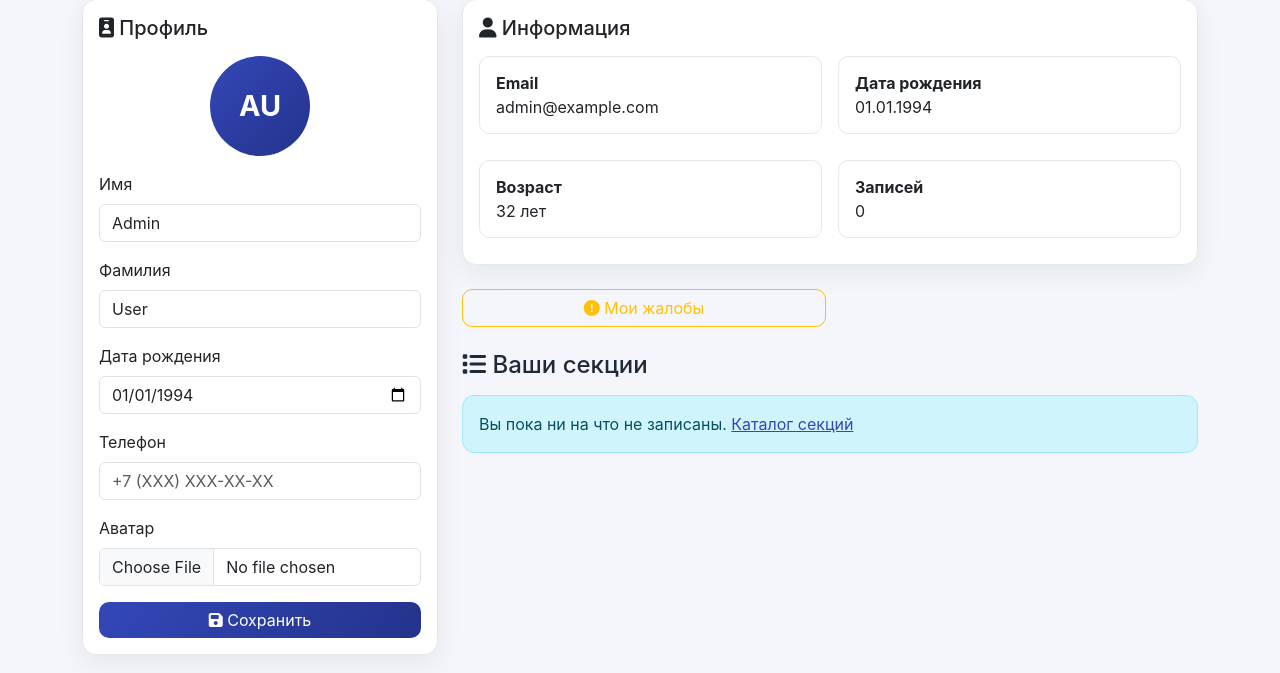
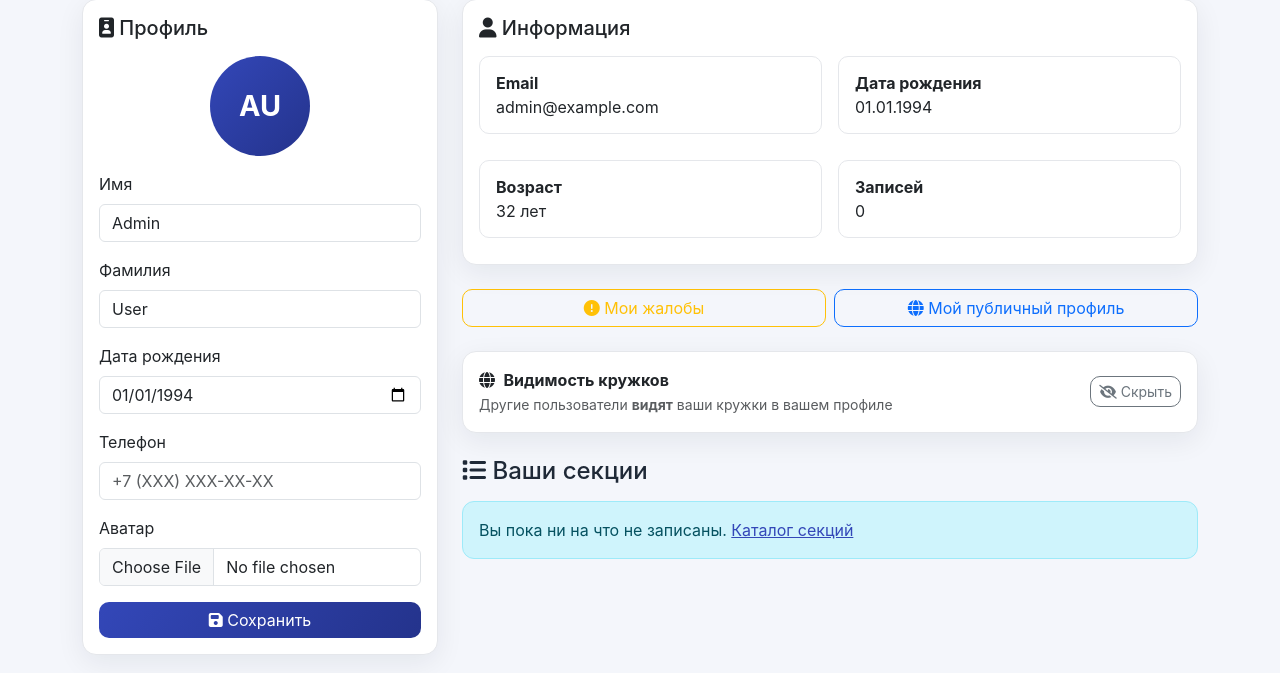
Before and after one commit to yesyes1396/vtkcircles, a Flask app: page /profile in a window 1280 px wide. Shown: the part 301-974 px from the top of the page. Run offline with Flask 3, Linux system fonts and the light colour scheme; a user stored in the database is signed in.

Commit message:
Implement user course visibility toggle and update public profile links in templates

```diff
--- a/app/app.py
+++ b/app/app.py
@@ -479,6 +479,39 @@ def profile():
 
     user = current_user
     return render_template('profile.html', user=user)
+
+# ==================== Переключение видимости кружков ====================
+@app.route('/profile/toggle-courses-visibility', methods=['POST'])
+@login_required
+def toggle_courses_visibility():
+    """Переключить видимость кружков в публичном профиле"""
+    current_user.hide_courses = not current_user.hide_courses
+    db.session.commit()
+    if current_user.hide_courses:
+        flash('Ваши записи на кружки теперь скрыты от других.', 'info')
+    else:
+        flash('Ваши записи на кружки теперь видны в вашем публичном профиле.', 'success')
+    return redirect(url_for('profile'))
+
+# ==================== Публичный профиль пользователя ====================
+@app.route('/user/<int:user_id>')
+def user_public_profile(user_id):
+    """Публичный профиль пользователя (доступен всем)"""
+    user = User.query.get_or_404(user_id)
+
+    # Определить, может ли зритель видеть кружки
+    show_courses = False
+    if current_user.is_authenticated and current_user.is_admin:
+        show_courses = True  # Админ видит всё
+    elif current_user.is_authenticated and current_user.id == user.id:
+        show_courses = True  # Свой профиль
+    elif not user.hide_courses:
+        show_courses = True  # Пользователь разрешил показ
+
+    courses = list(user.courses) if show_courses else []
+    reviews = Review.query.filter_by(user_id=user.id).order_by(Review.created_at.desc()).all() if show_courses else []
+
+    return render_template('user_profile.html', user=user, courses=courses, reviews=reviews, show_courses=show_courses)
 
 # ==================== Регистрация ====================
 @app.route('/register', methods=['GET', 'POST'])
--- a/app/models.py
+++ b/app/models.py
@@ -30,6 +30,7 @@ class User(UserMixin, db.Model):
     is_verified = db.Column(db.Boolean, default=False)  # Верификация email
     is_approved = db.Column(db.Boolean, default=False)  # Для администраторов кружков требуется одобрение
     is_blocked = db.Column(db.Boolean, default=False)  # Блокировка пользователя
+    hide_courses = db.Column(db.Boolean, default=False)  # Скрыть записи от публичного профиля
     verification_token = db.Column(db.String(255))  # Токен верификации email
     created_at = db.Column(db.DateTime, default=datetime.utcnow)
 
--- a/app/static/style.css
+++ b/app/static/style.css
@@ -67,10 +67,14 @@ a:hover{color:var(--vtk-primary-d);}
 .btn-icon-toggle:hover{background:rgba(255,255,255,.25);color:#fff;}
 
 /* ---------- Dropdown menu ---------- */
-.dropdown-menu-dark{background:var(--vtk-nav-bg);border:1px solid rgba(255,255,255,.1);}
+.dropdown-menu-dark{background:var(--vtk-nav-bg);border:1px solid rgba(255,255,255,.1);z-index:1060;}
 .dropdown-item{color:rgba(255,255,255,.88)!important;transition:.15s;}
 .dropdown-item:hover,.dropdown-item.active{background:rgba(255,255,255,.15)!important;color:#fff!important;}
 .dropdown-toggle::after{border-color:#fff;}
+
+/* Ensure navbar dropdowns stay above sticky sidebar cards */
+.navbar{z-index:1050;}
+.sticky-top{z-index:1020;}
 
 /* ---------- Cards ---------- */
 .card{
--- a/app/templates/admin/dashboard.html
+++ b/app/templates/admin/dashboard.html
@@ -111,7 +111,7 @@
                             {% if u.id != current_user.id %}
                             <tr>
                                 <td>{{ avatar(u, 'sm') }}</td>
-                                <td><strong>{{ u.username }}</strong><br><small class="text-muted">{{ u.email }}</small></td>
+                                <td><a href="{{ url_for('user_public_profile', user_id=u.id) }}"><strong>{{ u.username }}</strong></a><br><small class="text-muted">{{ u.email }}</small></td>
                                 <td>
                                     {% if u.is_admin %}<span class="badge bg-danger">Админ</span>
                                     {% elif u.user_type == 'circle_admin' %}<span class="badge bg-warning text-dark">Админ кружка</span>
--- a/app/templates/profile.html
+++ b/app/templates/profile.html
@@ -70,6 +70,38 @@
                     <i class="fas fa-exclamation-circle"></i> Мои жалобы
                 </a>
             </div>
+            <div class="col-md-6">
+                <a href="{{ url_for('user_public_profile', user_id=current_user.id) }}" class="btn btn-outline-primary w-100">
+                    <i class="fas fa-globe"></i> Мой публичный профиль
+                </a>
+            </div>
+        </div>
+
+        <!-- Видимость кружков -->
+        <div class="card mb-4">
+            <div class="card-body d-flex justify-content-between align-items-center">
+                <div>
+                    <i class="fas fa-{% if current_user.hide_courses %}lock{% else %}globe{% endif %} me-1"></i>
+                    <strong>Видимость кружков</strong><br>
+                    <small class="text-muted">
+                        {% if current_user.hide_courses %}
+                            Другие пользователи <strong>не видят</strong> ваши кружки
+                        {% else %}
+                            Другие пользователи <strong>видят</strong> ваши кружки в вашем профиле
+                        {% endif %}
+                    </small>
+                </div>
+                <form method="POST" action="{{ url_for('toggle_courses_visibility') }}">
+                    <input type="hidden" name="_csrf_token" value="{{ csrf_token() }}">
+                    <button class="btn btn-sm {% if current_user.hide_courses %}btn-outline-success{% else %}btn-outline-secondary{% endif %}">
+                        {% if current_user.hide_courses %}
+                            <i class="fas fa-eye"></i> Сделать видимыми
+                        {% else %}
+                            <i class="fas fa-eye-slash"></i> Скрыть
+                        {% endif %}
+                    </button>
+                </form>
+            </div>
         </div>
 
         <h4 class="mb-3"><i class="fas fa-list"></i> Ваши секции</h4>
```
Also changed, not shown: app/templates/admin/users.html (+5 -8 lines).
